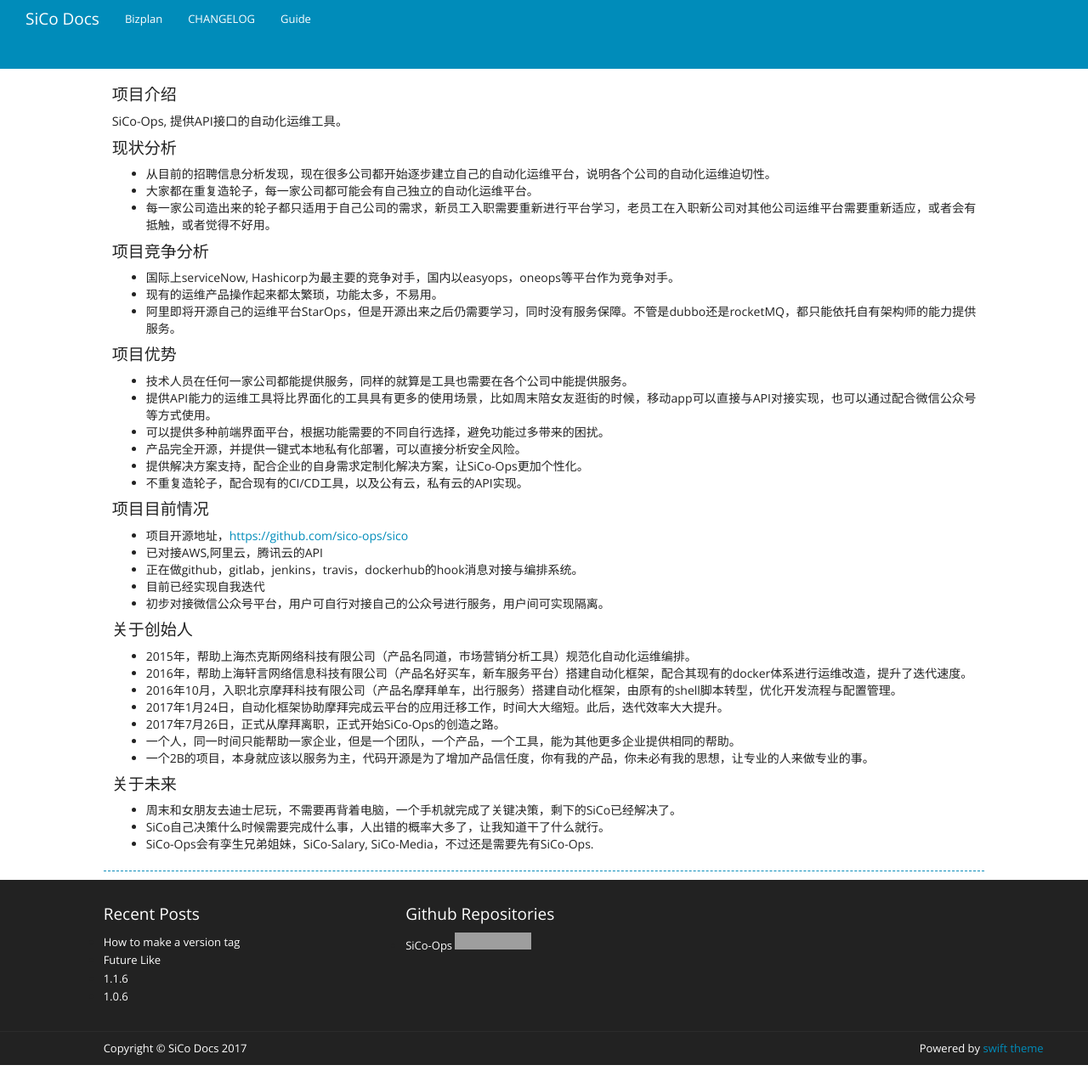
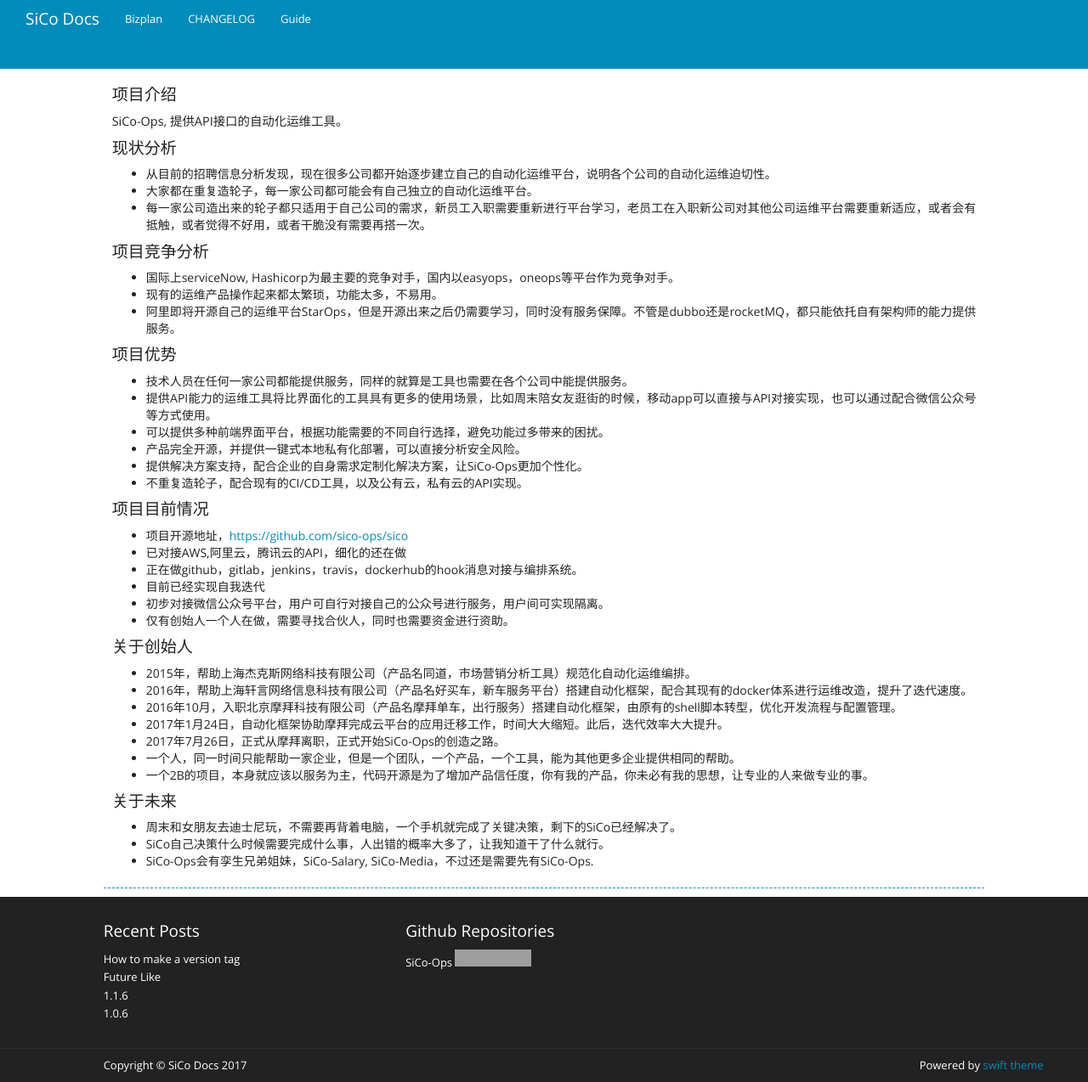
Before and after one commit to SICO-SYS/SiCo-Ops.github.io, a Jekyll site: the page built from bizplan.md, in a window 1280 px wide and 1274 px high. Shown: the whole window at 85% size. Built offline with Jekyll 4.4.1, drawn with Linux system fonts in a browser that asks for light colours; nearby versions of some CDN libraries; grey boxes are pictures that could not be loaded.

Commit message:
update_bp

```diff
--- a/bizplan.md
+++ b/bizplan.md
@@ -10,7 +10,7 @@
 #### 现状分析
 - 从目前的招聘信息分析发现，现在很多公司都开始逐步建立自己的自动化运维平台，说明各个公司的自动化运维迫切性。
 - 大家都在重复造轮子，每一家公司都可能会有自己独立的自动化运维平台。
-- 每一家公司造出来的轮子都只适用于自己公司的需求，新员工入职需要重新进行平台学习，老员工在入职新公司对其他公司运维平台需要重新适应，或者会有抵触，或者觉得不好用。
+- 每一家公司造出来的轮子都只适用于自己公司的需求，新员工入职需要重新进行平台学习，老员工在入职新公司对其他公司运维平台需要重新适应，或者会有抵触，或者觉得不好用，或者干脆没有需要再搭一次。
 
 #### 项目竞争分析
 - 国际上serviceNow, Hashicorp为最主要的竞争对手，国内以easyops，oneops等平台作为竞争对手。
@@ -27,10 +27,11 @@
 
 #### 项目目前情况
 - 项目开源地址，[https://github.com/sico-ops/sico](https://github.com/sico-ops/sico)
-- 已对接AWS,阿里云，腾讯云的API
+- 已对接AWS,阿里云，腾讯云的API，细化的还在做
 - 正在做github，gitlab，jenkins，travis，dockerhub的hook消息对接与编排系统。
 - 目前已经实现自我迭代
 - 初步对接微信公众号平台，用户可自行对接自己的公众号进行服务，用户间可实现隔离。
+- 仅有创始人一个人在做，需要寻找合伙人，同时也需要资金进行资助。
 
 #### 关于创始人
 - 2015年，帮助上海杰克斯网络科技有限公司（产品名同道，市场营销分析工具）规范化自动化运维编排。
```
Also changed, not shown: join.md (+1 -1 lines).
